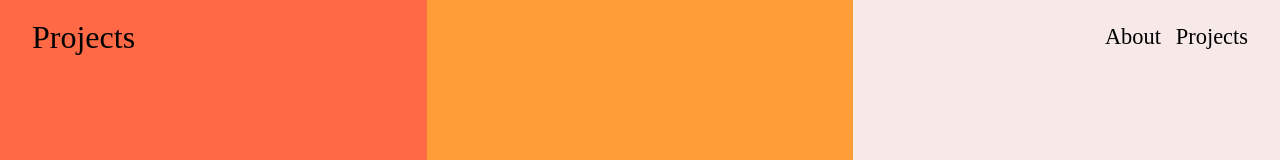
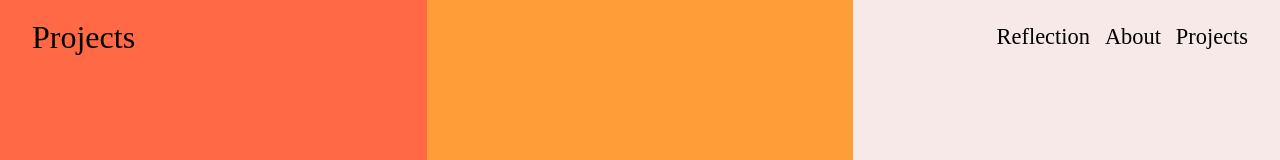
Before and after one commit to marieanb/portfolio, a plain HTML site: page projects.html in a window 1280 px wide. Shown: the top 160 px of the page. Drawn offline with Linux system fonts and the light colour scheme.

Commit message:
Update projects.html

```diff
--- a/projects.html
+++ b/projects.html
@@ -11,7 +11,7 @@
     <h1>Projects</h1>
     <nav>
         <ul>
-<!--            <li><a href="index.html">Home</a></li>-->
+            <li><a href="reflection.html">Reflection</a></li>
             <li><a href="index.html">About</a></li>
             <li><a href="projects.html">Projects</a></li>
         </ul>
```
